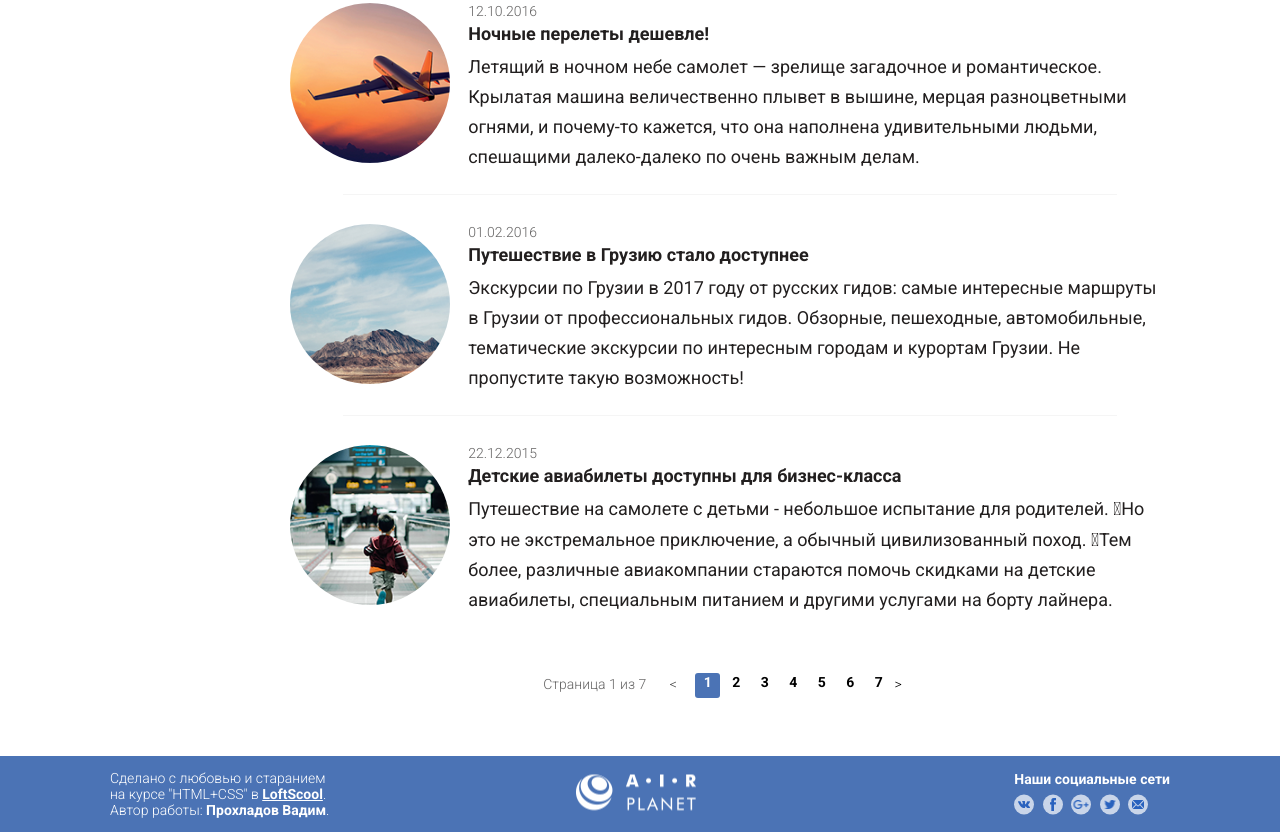
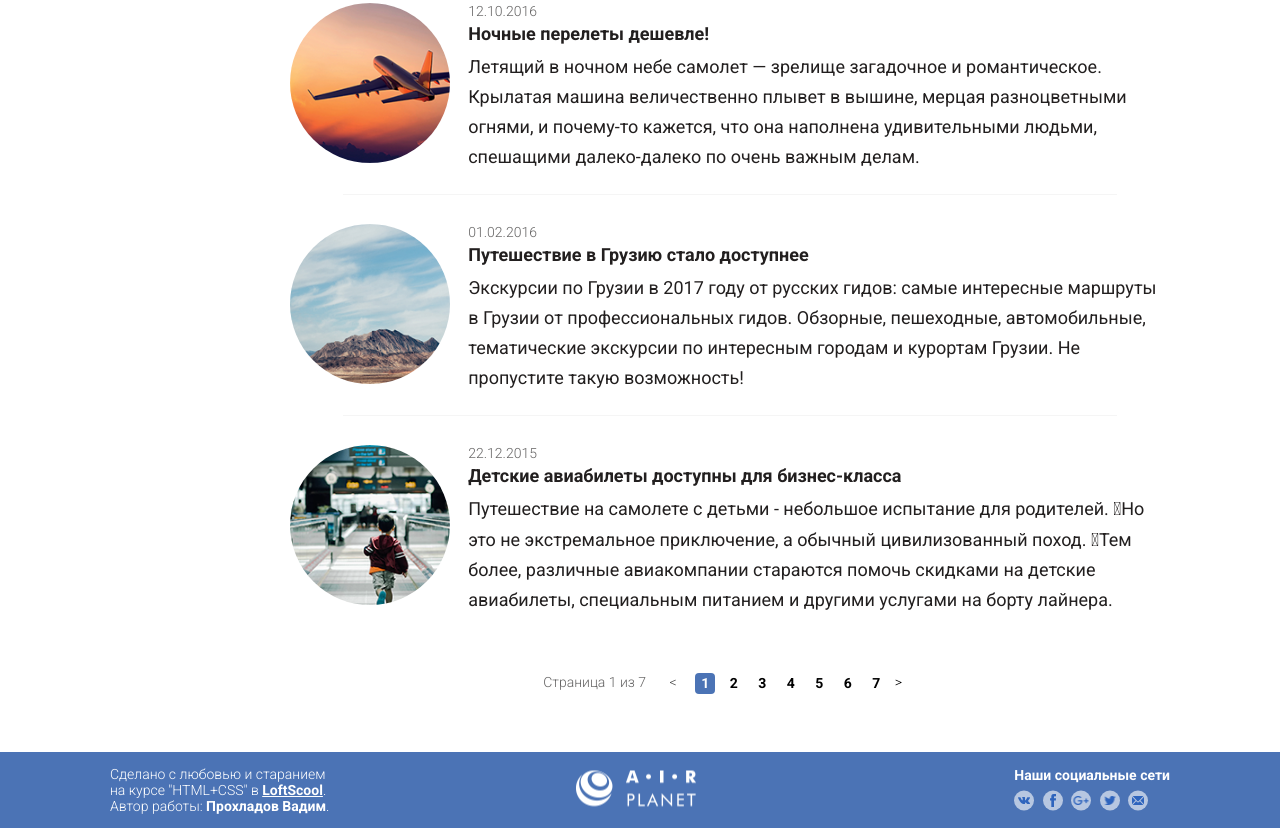
Before and after one commit to bo-mila/airplanet, a plain HTML site: page index.html in a window 1280 px wide. Shown: the part 827-1659 px from the top of the page. Drawn offline with Linux system fonts and the light colour scheme.

Commit message:
убрала лишние блоки, transition nav

```diff
--- a/index.html
+++ b/index.html
@@ -138,39 +138,25 @@
                 <a href="#" class="page-prew">&lt</a>
                 <ul class="pagelist">
                   <li class="pagelist__item pagelist_item--active">
-                    <div class="pagepoint">
                     <a href="#" class="pagelist__link">1</a>
-                    </div>
                   </li>
                   <li class="pagelist__item">
-                    <div class="pagepoint">
                     <a href="#" class="pagelist__link">2</a>
-                    </div>
                   </li>
                   <li class="pagelist__item">
-                    <div class="pagepoint">
                     <a href="#" class="pagelist__link">3</a>
-                    </div>
                   </li>
                   <li class="pagelist__item">
-                    <div class="pagepoint">
                     <a href="#" class="pagelist__link">4</a>
-                    </div>
                   </li>
                   <li class="pagelist__item">
-                    <div class="pagepoint">
                     <a href="#" class="pagelist__link">5</a>
-                    </div>
                   </li>
                   <li class="pagelist__item">
-                    <div class="pagepoint">
                     <a href="#" class="pagelist__link">6</a>
-                    </div>
                   </li>
                   <li class="pagelist__item">
-                    <div class="pagepoint">
                     <a href="#" class="pagelist__link">7</a>
-                    </div>
                   </li>
                 </ul>
                 <a href="#" class="page-next">&gt</a>
@@ -200,37 +186,27 @@
           <ul class="network__list">
             <li class="network__item">
               <a href="https://vk.com" class="network__ref" target="_blank">
-                 <div class="network__icon">
                 <img src="./img/vk.png" alt="Иконка ВК" class="network__pic icon-vk">
-                 </div>
               </a>
             </li>
             <li class="network__item">
               <a href="https://facebook.com" class="network__ref" target="_blank">
-                <div class="network__icon">
                 <img src="./img/fb.png" alt="Иконка facebook" class="network__pic icon-fb">
-                </div>
               </a>
             </li>
             <li class="network__item">
               <a href="https://google.com" class="network__ref" target="_blank">
-                <div class="network__icon">
                 <img src="./img/google.png" alt="Иконка google" class="network__pic icon-gl">
-                </div>
               </a>
             </li>
             <li class="network__item">
               <a href="https://twitter.com" class="network__ref" target="_blank">
-                <div class="network__icon">
                 <img src="./img/twitter.png" alt="Иконка twitter" class="network__pic icon-tw">
-                </div>
               </a>
             </li>
             <li class="network__item">
               <a href="https://mail.ru" class="network__ref" target="_blank">
-                <div class="network__icon">
                 <img src="./img/mail.png" alt="Иконка mail" class="network__pic icon-ml">
-                </div>
               </a>
             </li>
           </ul>
--- a/main.css
+++ b/main.css
@@ -86,6 +86,7 @@ ul li {
 }
 .nav__item {
   margin-bottom: 30px;
+  transition: .6s;
 }
 .nav__item:last-child {
   margin-bottom: 0;
@@ -116,6 +117,7 @@ ul li {
   height: 18px;
   margin-right: 16px;
   background: center center /contain no-repeat;
+  transition: .6s;
 }
 .nav__link--icon--main::before {
   background-image: url('./img/main_icon.png');
@@ -308,23 +310,27 @@ ul li {
   display: inline-block;
   font-weight: bold;
   vertical-align: middle;
+  margin-right: 5px;
 }
 .pagelist__item {
   display: inline-block;
+  font-weight: 600;
+  margin-right: 5px;
 }
-.pagelist_item--active .pagepoint {
+.pagelist__item:last-child {
+  margin-right: 0;
+}
+.pagelist_item--active .pagelist__link {
   background-color: #4b73b5;
   color: #fff;
 }
-.pagepoint {
-  /* display: inline-block; */
-  width: 25px;
-  height: 25px;
-  border-radius: 3px;
+.pagelist__link {
+  display: inline-block;
+  background-color: #fff;
+  border-radius: 4px;
   vertical-align: middle;
-}
-.pagelist__link {
-  vertical-align: middle;
+  line-height: 1.5;
+  padding: 0 6px;
 }
 .page-next {
   display: inline-block;
@@ -377,20 +383,18 @@ ul li {
 .network__item {
   display: inline-block;
   margin-right: 5px;
+  position: relative;
+  background-color: #fff;
+  border-radius: 50%;
+  width: 20px;
+  height: 20px;
+  opacity: .6;
+  transition: .6s;
 }
 .network__item:last-child {
   margin-right: 0;
 }
-.network__icon {
-  width: 20px;
-  height: 20px;
-  border-radius: 50%;
-  background-color: #fff;
-  opacity: .7;
-  transition: .7s;
-  position: relative;
-}
-.network__icon:hover {
+.network__item:hover {
   opacity: 1;
 }
 .network__pic {
```
Lines whose indentation alone changed are shown as unchanged.
